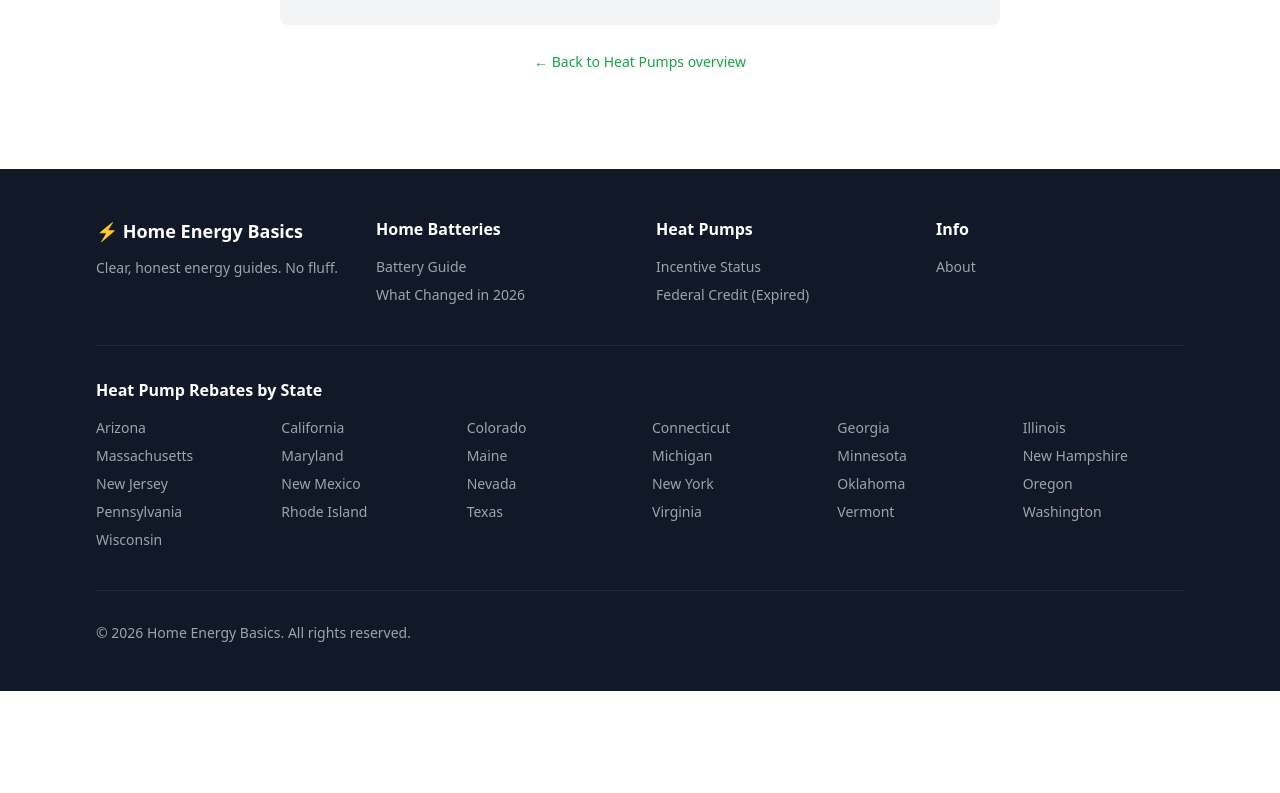
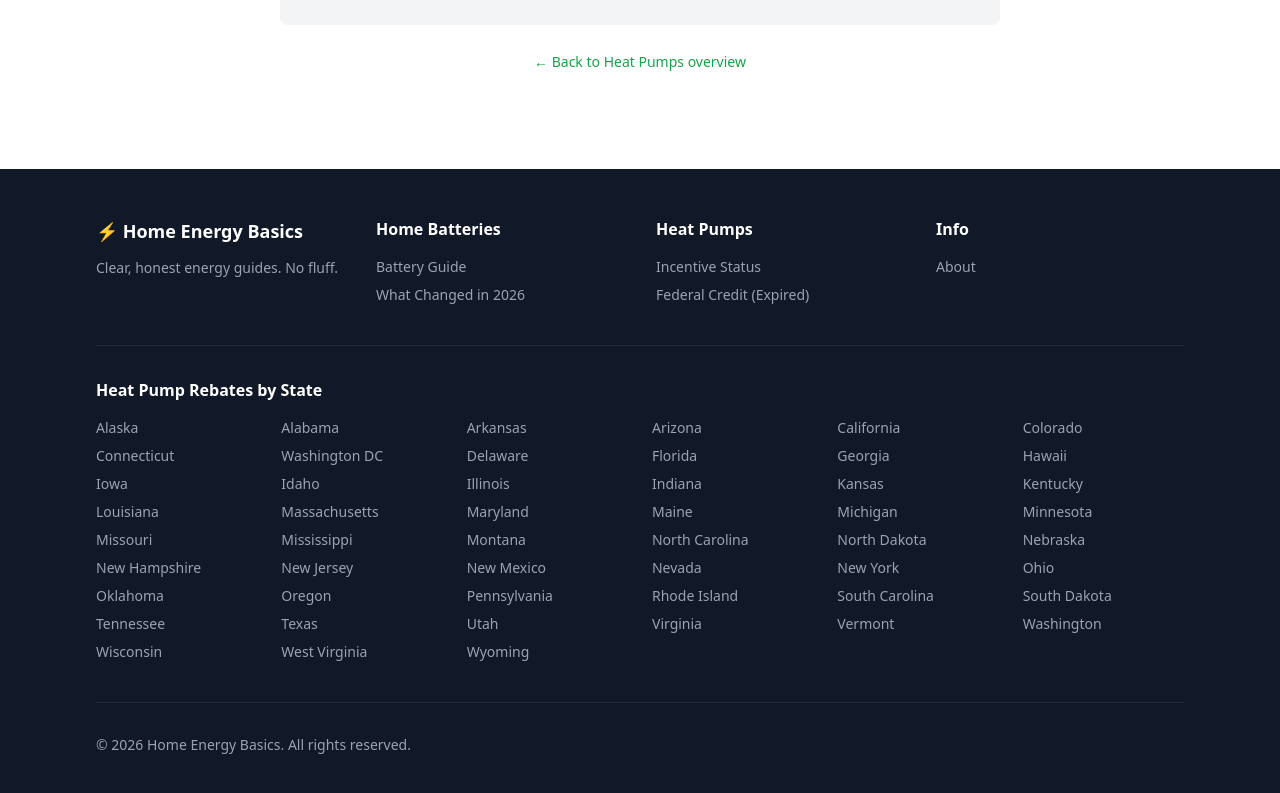
Before and after one commit to giniwproductions-88/homeenergybasics, a Next.js app: page /heat-pumps/states/il in a window 1280 px wide. Shown: the part 9370-10163 px from the top of the page. Before the commit the page ends 10061 px from the top, so only its background shows below. Built offline with nearby package versions, Linux system fonts and the light colour scheme.

Commit message:
Footer: add all 50 states + DC (51 total, was 25)

```diff
--- a/src/app/layout.tsx
+++ b/src/app/layout.tsx
@@ -93,31 +93,57 @@ export default function RootLayout({
             <div className="mt-10 pt-8 border-t border-gray-800">
               <h4 className="text-white font-semibold mb-4">Heat Pump Rebates by State</h4>
               <ul className="grid grid-cols-2 sm:grid-cols-3 md:grid-cols-4 lg:grid-cols-6 gap-x-6 gap-y-2 text-sm">
+                <li><Link href="/heat-pumps/states/ak" className="hover:text-white">Alaska</Link></li>
+                <li><Link href="/heat-pumps/states/al" className="hover:text-white">Alabama</Link></li>
+                <li><Link href="/heat-pumps/states/ar" className="hover:text-white">Arkansas</Link></li>
                 <li><Link href="/heat-pumps/states/az" className="hover:text-white">Arizona</Link></li>
                 <li><Link href="/heat-pumps/states/ca" className="hover:text-white">California</Link></li>
                 <li><Link href="/heat-pumps/states/co" className="hover:text-white">Colorado</Link></li>
                 <li><Link href="/heat-pumps/states/ct" className="hover:text-white">Connecticut</Link></li>
+                <li><Link href="/heat-pumps/states/dc" className="hover:text-white">Washington DC</Link></li>
+                <li><Link href="/heat-pumps/states/de" className="hover:text-white">Delaware</Link></li>
+                <li><Link href="/heat-pumps/states/fl" className="hover:text-white">Florida</Link></li>
                 <li><Link href="/heat-pumps/states/ga" className="hover:text-white">Georgia</Link></li>
+                <li><Link href="/heat-pumps/states/hi" className="hover:text-white">Hawaii</Link></li>
+                <li><Link href="/heat-pumps/states/ia" className="hover:text-white">Iowa</Link></li>
+                <li><Link href="/heat-pumps/states/id" className="hover:text-white">Idaho</Link></li>
                 <li><Link href="/heat-pumps/states/il" className="hover:text-white">Illinois</Link></li>
+                <li><Link href="/heat-pumps/states/in" className="hover:text-white">Indiana</Link></li>
+                <li><Link href="/heat-pumps/states/ks" className="hover:text-white">Kansas</Link></li>
+                <li><Link href="/heat-pumps/states/ky" className="hover:text-white">Kentucky</Link></li>
+                <li><Link href="/heat-pumps/states/la" className="hover:text-white">Louisiana</Link></li>
                 <li><Link href="/heat-pumps/states/ma" className="hover:text-white">Massachusetts</Link></li>
                 <li><Link href="/heat-pumps/states/md" className="hover:text-white">Maryland</Link></li>
                 <li><Link href="/heat-pumps/states/me" className="hover:text-white">Maine</Link></li>
                 <li><Link href="/heat-pumps/states/mi" className="hover:text-white">Michigan</Link></li>
                 <li><Link href="/heat-pumps/states/mn" className="hover:text-white">Minnesota</Link></li>
+                <li><Link href="/heat-pumps/states/mo" className="hover:text-white">Missouri</Link></li>
+                <li><Link href="/heat-pumps/states/ms" className="hover:text-white">Mississippi</Link></li>
+                <li><Link href="/heat-pumps/states/mt" className="hover:text-white">Montana</Link></li>
+                <li><Link href="/heat-pumps/states/nc" className="hover:text-white">North Carolina</Link></li>
+                <li><Link href="/heat-pumps/states/nd" className="hover:text-white">North Dakota</Link></li>
+                <li><Link href="/heat-pumps/states/ne" className="hover:text-white">Nebraska</Link></li>
                 <li><Link href="/heat-pumps/states/nh" className="hover:text-white">New Hampshire</Link></li>
                 <li><Link href="/heat-pumps/states/nj" className="hover:text-white">New Jersey</Link></li>
                 <li><Link href="/heat-pumps/states/nm" className="hover:text-white">New Mexico</Link></li>
                 <li><Link href="/heat-pumps/states/nv" className="hover:text-white">Nevada</Link></li>
                 <li><Link href="/heat-pumps/states/ny" className="hover:text-white">New York</Link></li>
+                <li><Link href="/heat-pumps/states/oh" className="hover:text-white">Ohio</Link></li>
                 <li><Link href="/heat-pumps/states/ok" className="hover:text-white">Oklahoma</Link></li>
                 <li><Link href="/heat-pumps/states/or" className="hover:text-white">Oregon</Link></li>
                 <li><Link href="/heat-pumps/states/pa" className="hover:text-white">Pennsylvania</Link></li>
                 <li><Link href="/heat-pumps/states/ri" className="hover:text-white">Rhode Island</Link></li>
+                <li><Link href="/heat-pumps/states/sc" className="hover:text-white">South Carolina</Link></li>
+                <li><Link href="/heat-pumps/states/sd" className="hover:text-white">South Dakota</Link></li>
+                <li><Link href="/heat-pumps/states/tn" className="hover:text-white">Tennessee</Link></li>
                 <li><Link href="/heat-pumps/states/tx" className="hover:text-white">Texas</Link></li>
+                <li><Link href="/heat-pumps/states/ut" className="hover:text-white">Utah</Link></li>
                 <li><Link href="/heat-pumps/states/va" className="hover:text-white">Virginia</Link></li>
                 <li><Link href="/heat-pumps/states/vt" className="hover:text-white">Vermont</Link></li>
                 <li><Link href="/heat-pumps/states/wa" className="hover:text-white">Washington</Link></li>
                 <li><Link href="/heat-pumps/states/wi" className="hover:text-white">Wisconsin</Link></li>
+                <li><Link href="/heat-pumps/states/wv" className="hover:text-white">West Virginia</Link></li>
+                <li><Link href="/heat-pumps/states/wy" className="hover:text-white">Wyoming</Link></li>
               </ul>
             </div>
 
```
